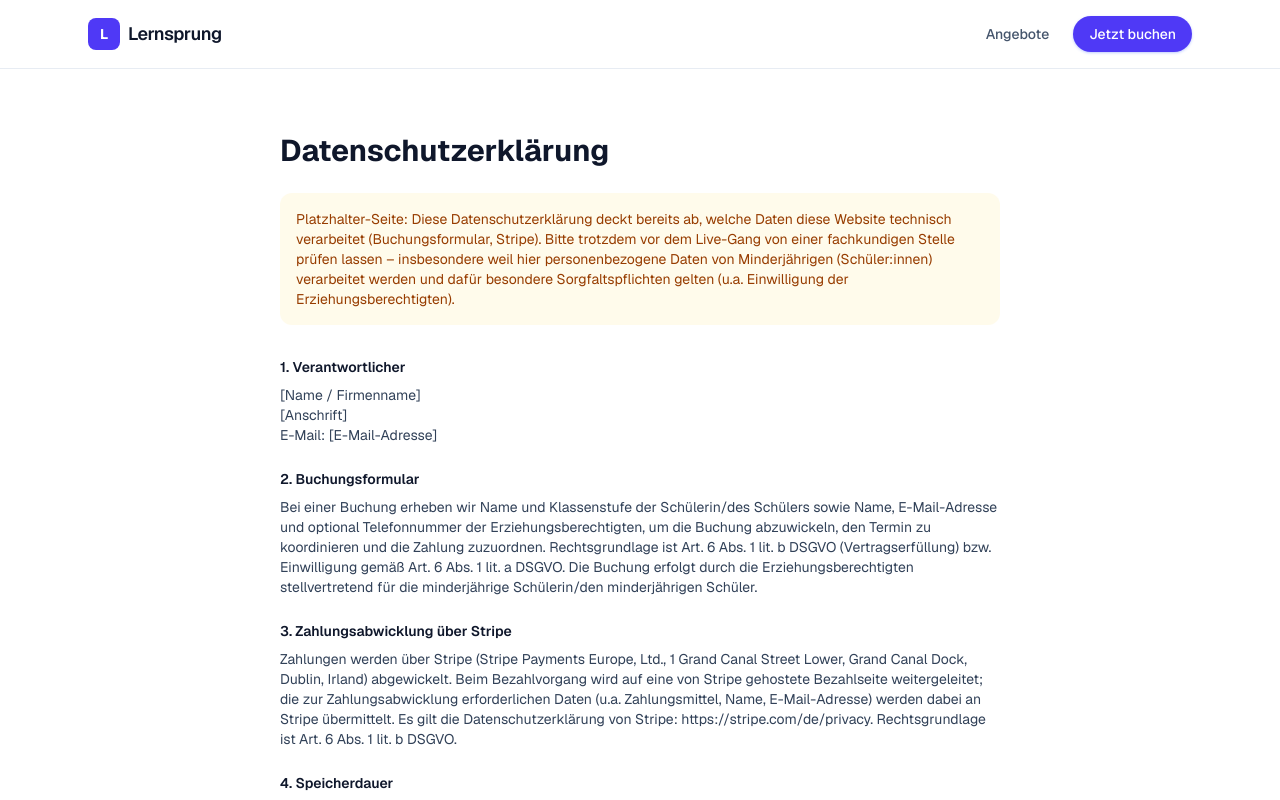
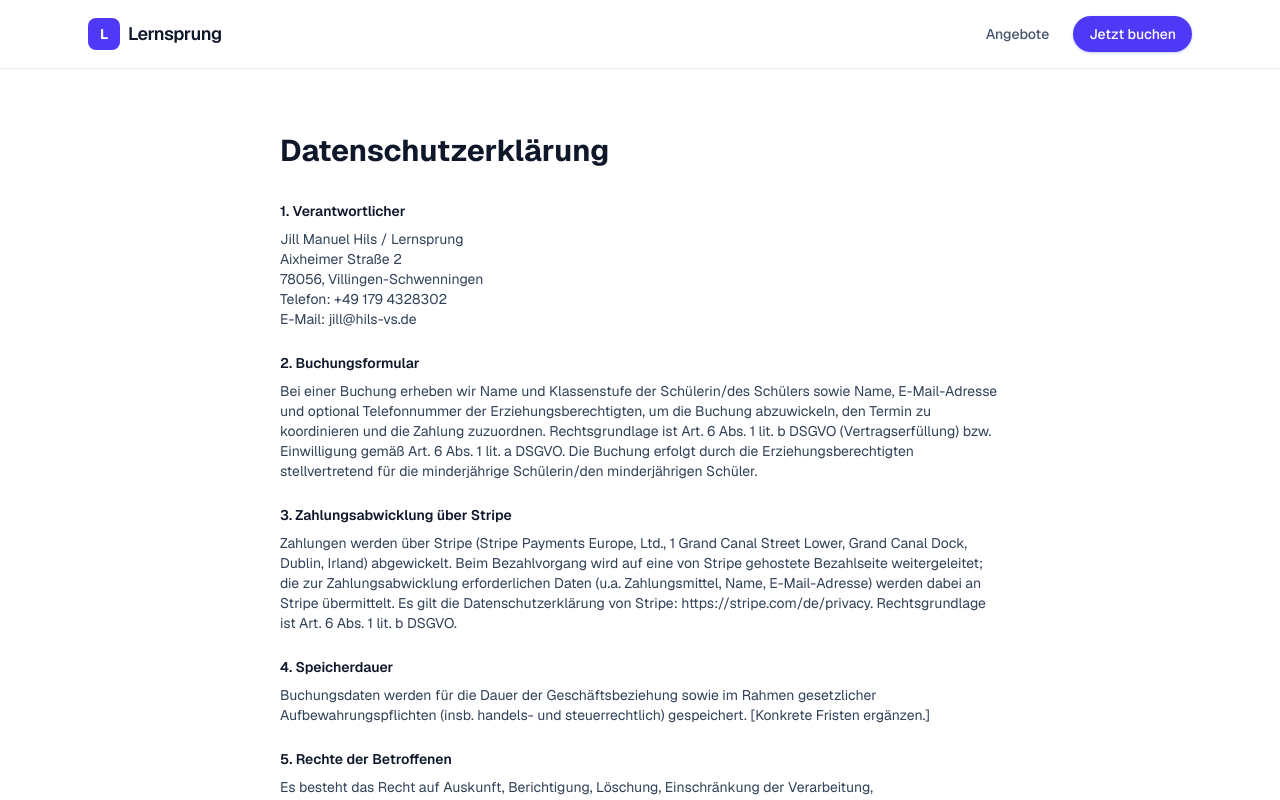
Before and after one commit to tksmtrr2x4-ship-it/27_Nachhilfe-Website, a Next.js app: page /datenschutz in a window 1280 px wide. Shown: the top 800 px of the page. Built offline with nearby package versions, Linux system fonts and the light colour scheme; no server answers; the database is empty.

Commit message:
Datenschutz Update

```diff
--- a/app/datenschutz/page.js
+++ b/app/datenschutz/page.js
@@ -5,23 +5,19 @@ export default function DatenschutzPage() {
     <div className="mx-auto max-w-3xl px-6 py-16">
       <h1 className="text-3xl font-bold text-slate-900">Datenschutzerklärung</h1>
 
-      <div className="mt-6 rounded-xl bg-amber-50 p-4 text-sm text-amber-800">
-        Platzhalter-Seite: Diese Datenschutzerklärung deckt bereits ab, welche Daten diese
-        Website technisch verarbeitet (Buchungsformular, Stripe). Bitte trotzdem vor dem
-        Live-Gang von einer fachkundigen Stelle prüfen lassen – insbesondere weil hier
-        personenbezogene Daten von Minderjährigen (Schüler:innen) verarbeitet werden und dafür
-        besondere Sorgfaltspflichten gelten (u.a. Einwilligung der Erziehungsberechtigten).
-      </div>
-
       <div className="mt-8 space-y-6 text-sm text-slate-700">
         <section>
           <h2 className="font-semibold text-slate-900">1. Verantwortlicher</h2>
           <p className="mt-2">
-            [Name / Firmenname]
+            Jill Manuel Hils / Lernsprung
             <br />
-            [Anschrift]
+            Aixheimer Straße 2
             <br />
-            E-Mail: [E-Mail-Adresse]
+            78056, Villingen-Schwenningen
+            <br />
+            Telefon: +49 179 4328302
+            <br />
+            E-Mail: jill@hils-vs.de
           </p>
         </section>
 
```
